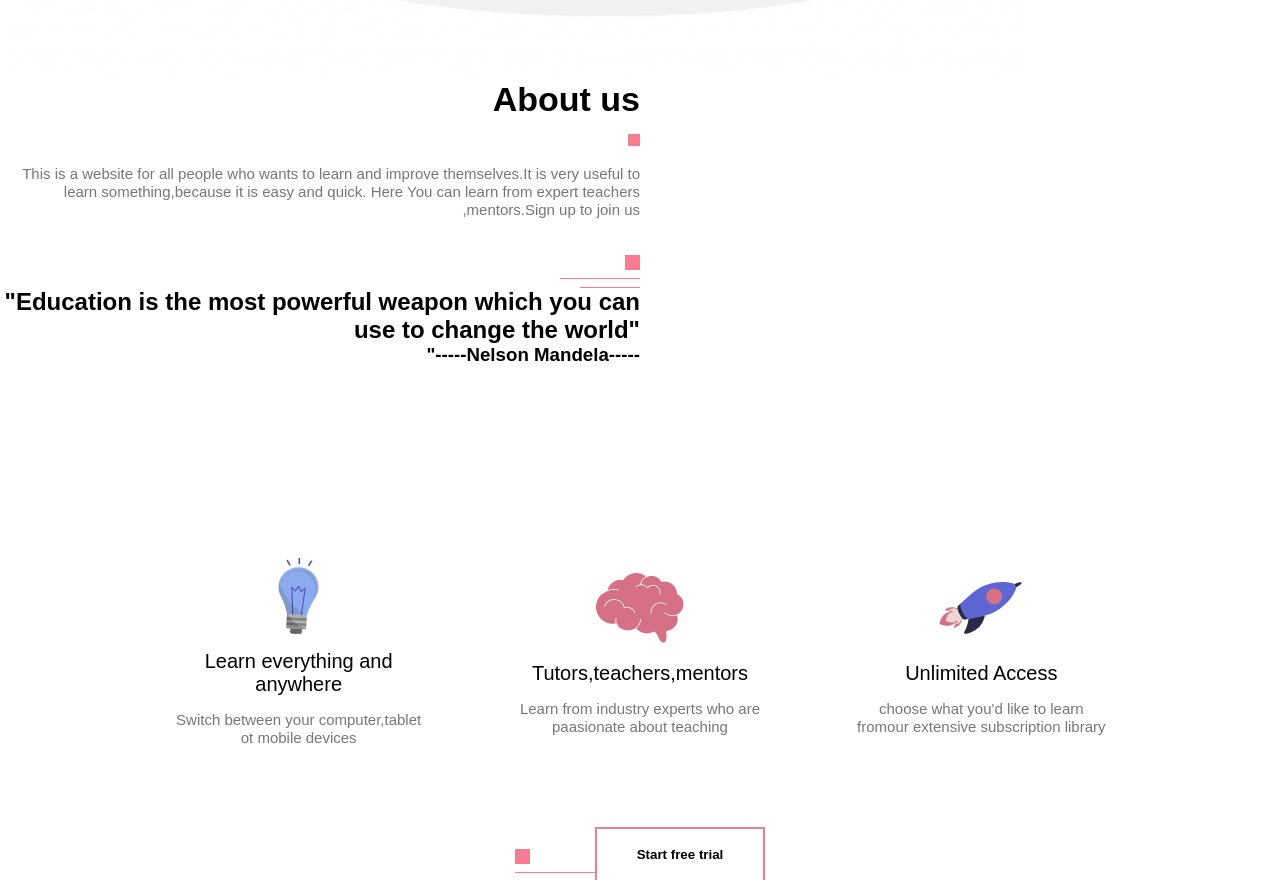
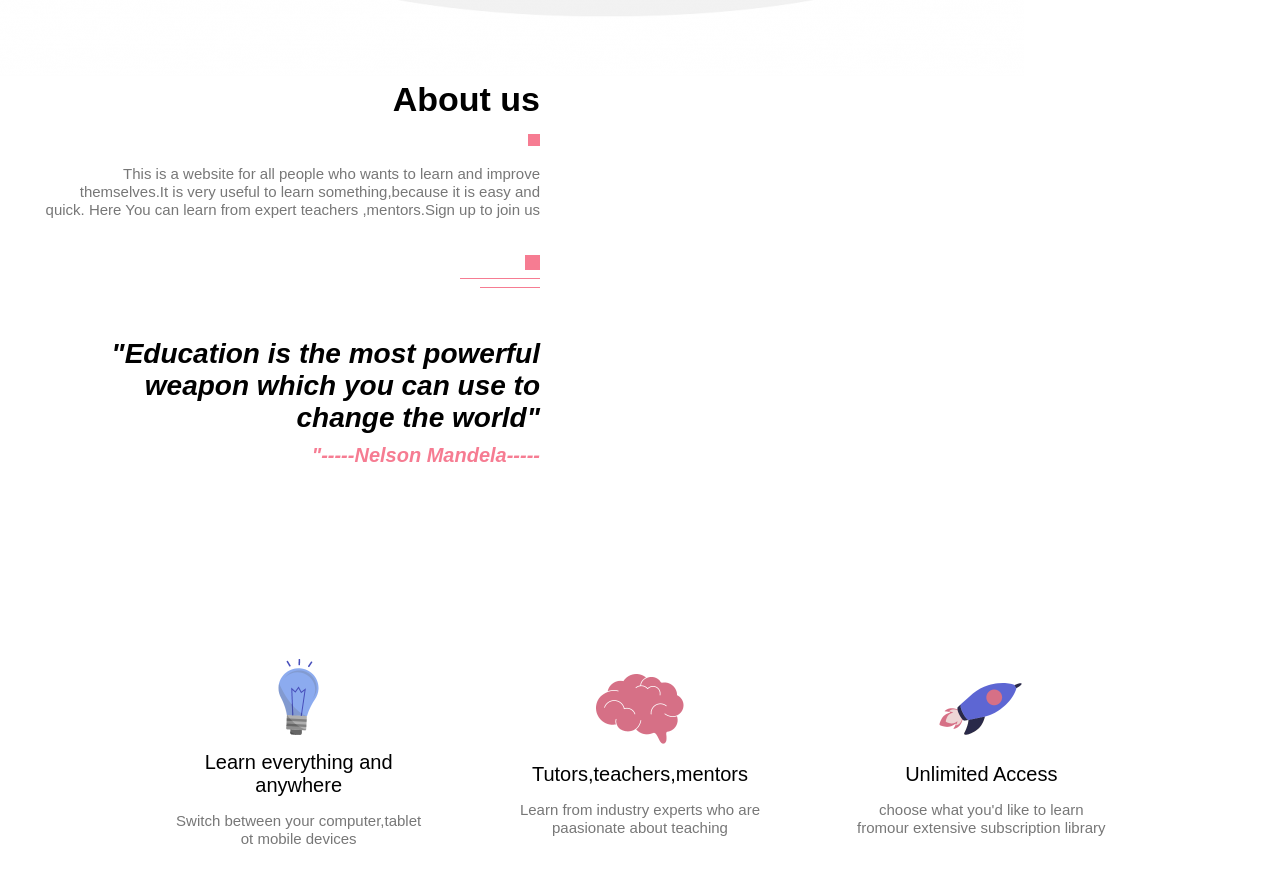
Before and after one commit to AidaDk1/website, a plain HTML site: page index.html in a window 1280 px wide. Shown: the part 2357-3237 px from the top of the page. Drawn offline with Linux system fonts and the light colour scheme; some packages are replaced by stand-ins of ours; a script that the page names is missing.

Commit message:
Update index.html

```diff
--- a/index.html
+++ b/index.html
@@ -47,7 +47,7 @@
 
 	 </div>
       <div class="about-right-col">
-	  <dic clas="about-text">
+	  <div class="about-text">
 	  <h1>About us</h1>
 	  <span  class ="square"></span >
 	  <p>This is a website for all people who wants to learn
```
